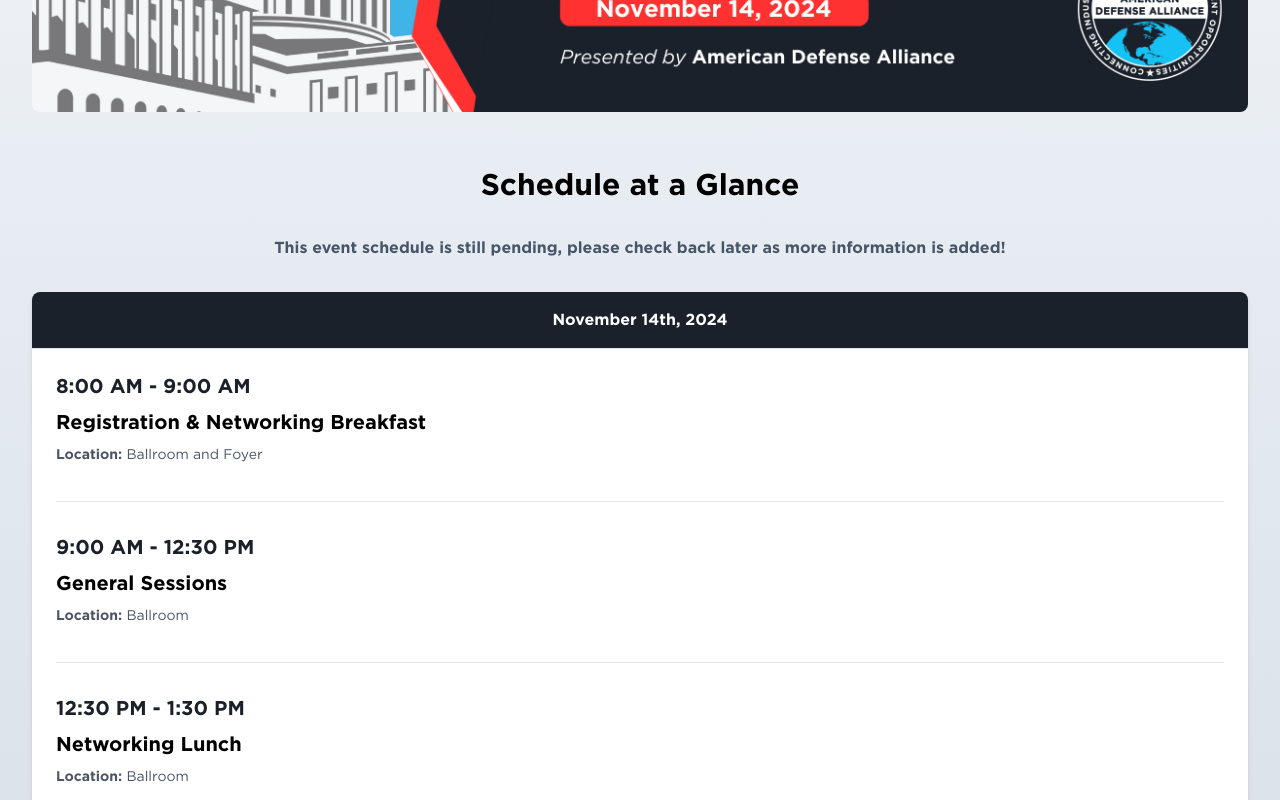
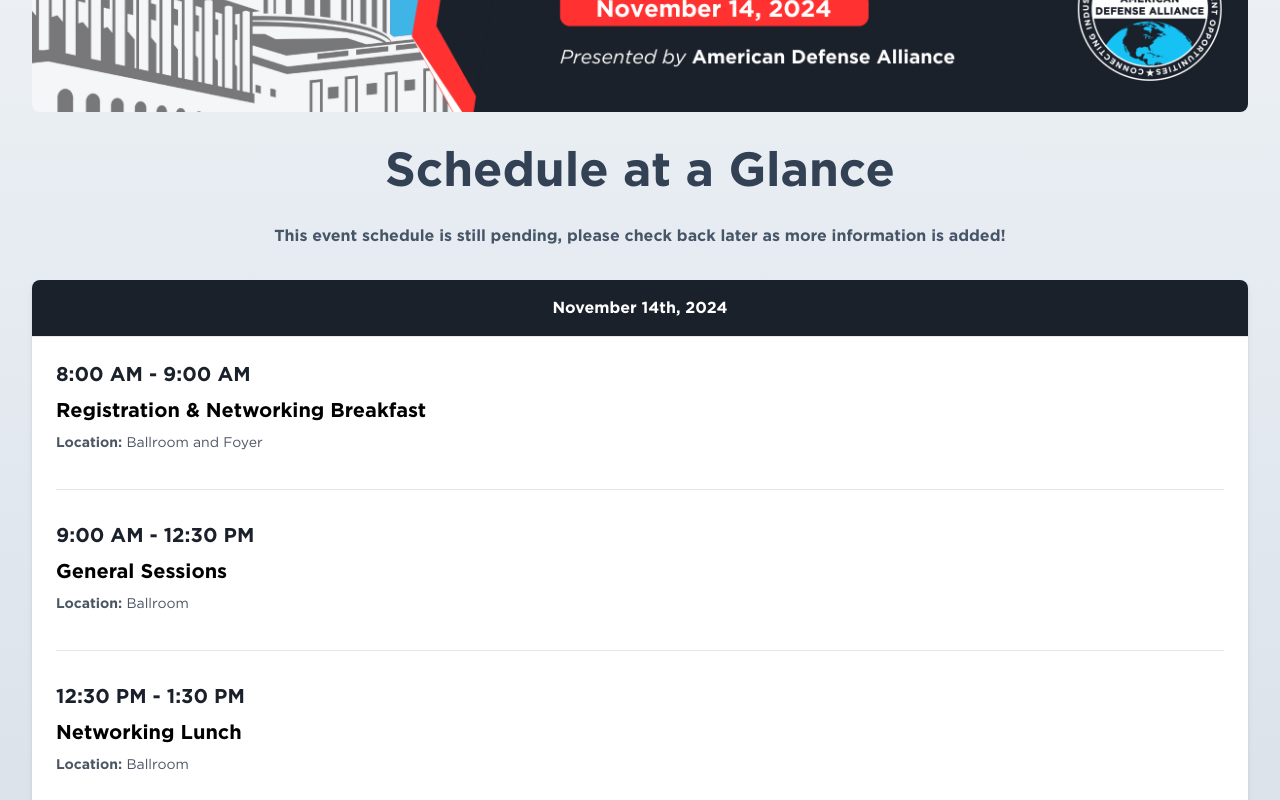
Before and after one commit to masonym/ada-website, a Next.js app: page /events/2025-defense-industry-forecast/agenda in a window 1280 px wide. Shown: the part 620-1420 px from the top of the page. Built offline with nearby package versions, Linux system fonts and the light colour scheme.

Commit message:
Updated agenda page header

```diff
--- a/src/app/components/Schedule.tsx
+++ b/src/app/components/Schedule.tsx
@@ -30,8 +30,8 @@ const ScheduleAtAGlance: React.FC<ScheduleAtAGlanceProps> = ({ schedule }) => {
   const [selectedDay, setSelectedDay] = useState(0);
 
   return (
-    <div className="max-w-7xl mx-auto px-4 sm:px-6 lg:px-8 py-8">
-      <h1 className="text-3xl font-bold text-center mb-8">Schedule at a Glance</h1>
+    <div className="max-w-7xl mx-auto px-4 sm:px-6 lg:px-8 pb-8">
+      <h1 className="text-[48px] font-gotham font-bold mb-4 text-slate-700 text-center">Schedule at a Glance</h1>
       <p className="text-l font-bold text-center mb-8 text-slate-600">This event schedule is still pending, please check back later as more information is added!</p>
       <div className="bg-white shadow-md rounded-lg overflow-hidden">
         <div className="flex border-b">
```
